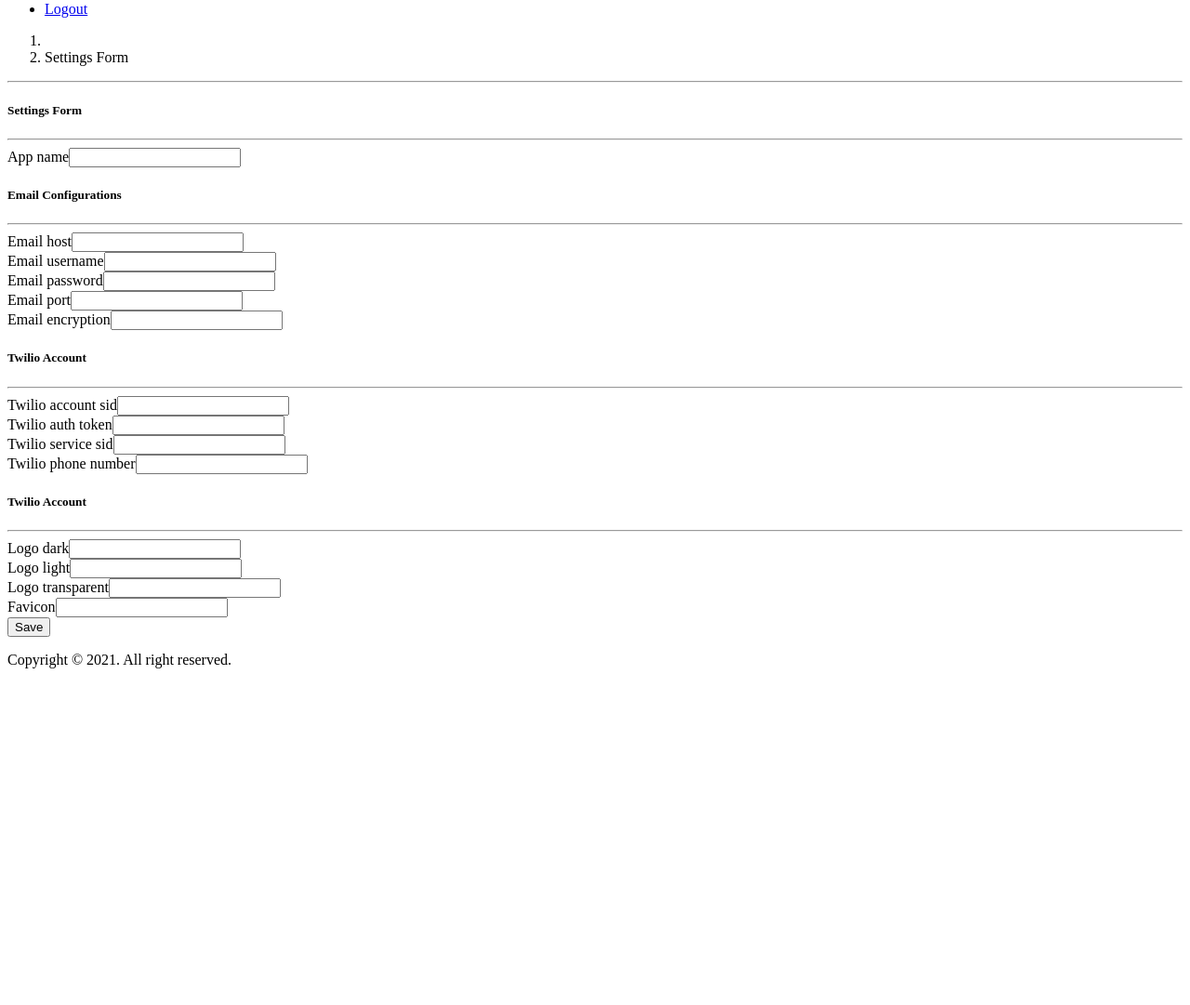
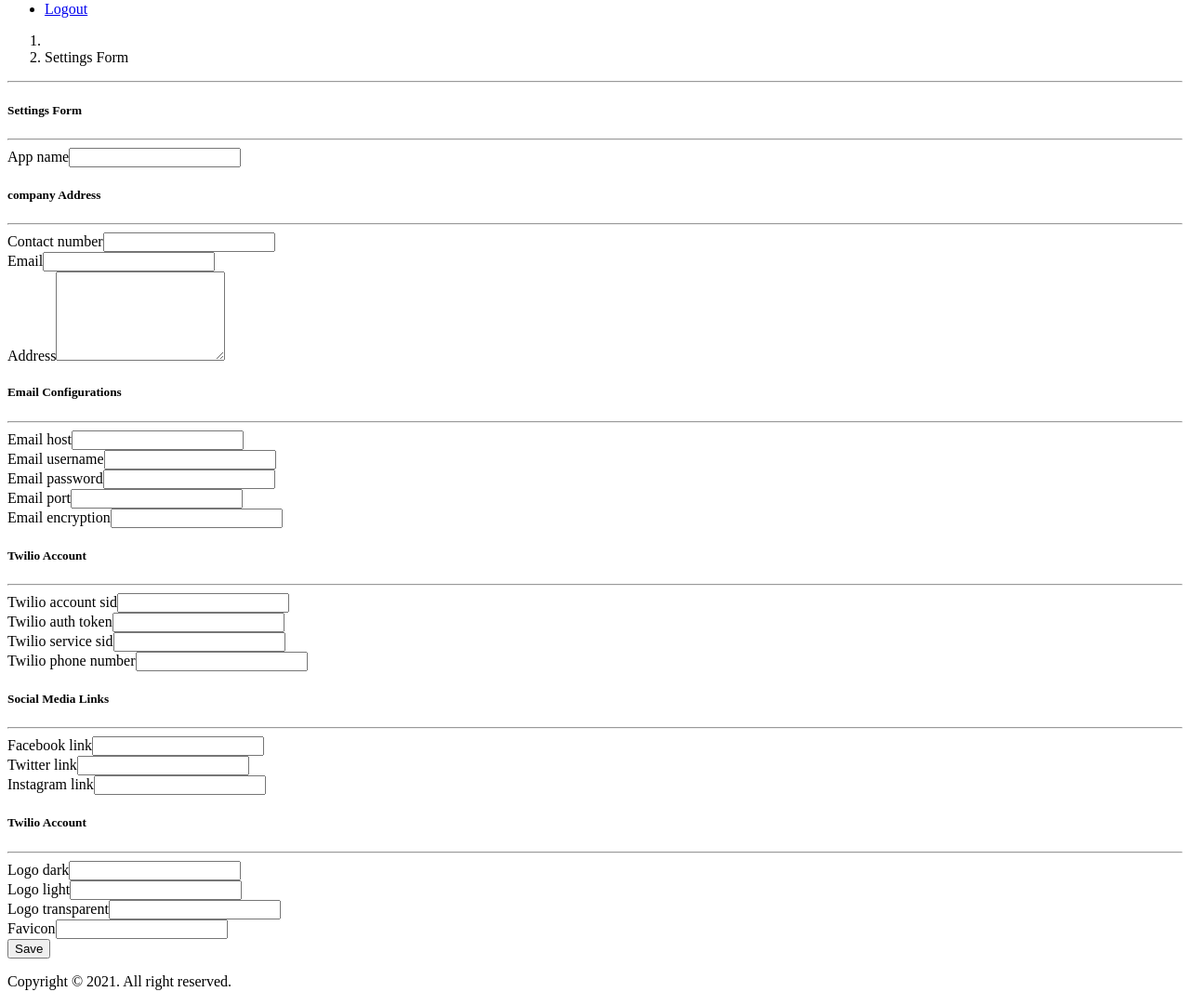
Before and after one commit to DevParmar2101/local-mart, a Yii app: template backend/views/settings/index.php in a window 1280 px wide. Shown: the part 552-1633 px from the top of the page at 93% size. Before the commit the page ends 1271 px from the top, so only its background shows below. Run offline with PHP 8.4 and a stand-in for Yii, Linux system fonts and the light colour scheme; the template is opened without the code that fills it, so the values that code supplies are empty; form fields are guessed from the names that the template uses; some libraries are stand-ins or nearby versions.

Commit message:
-new fields are added in backend/views/settings view folder

```diff
--- a/backend/views/settings/index.php
+++ b/backend/views/settings/index.php
@@ -26,6 +26,23 @@ $this->title = 'Settings Form';
 
 
                 <?= $form->field($model, 'app_name')->textInput() ?>
+
+                <h5 class="mb-0 text-white">company Address</h5>
+                <hr>
+
+                <div class="row">
+                    <div class="col-md-6 col-12">
+                        <?= $form->field($model, 'contact_number')->textInput()?>
+                    </div>
+                    <div class="col-md-6 col-12">
+                        <?= $form->field($model, 'email')->textInput(); ?>
+                    </div>
+                </div>
+                <div class="row">
+                    <div class="col-md-12 col-12">
+                        <?= $form->field($model, 'address')->textarea(['rows' => 6])?>
+                    </div>
+                </div>
 
                 <h5 class="mb-0 text-white">Email Configurations</h5>
                 <hr>
@@ -72,6 +89,24 @@ $this->title = 'Settings Form';
                     </div>
                     <div class="col-md-6 col-12">
                         <?= $form->field($model, 'twilio_phone_number')->textInput() ?>
+                    </div>
+                </div>
+
+                <h5 class="mb-0 text-white">Social Media Links</h5>
+                <hr>
+
+                <div class="row">
+                    <div class="col-md-6 col-12">
+                        <?= $form->field($model, 'facebook_link')->textInput(); ?>
+                    </div>
+                    <div class="col-md-6 col-12">
+                        <?= $form->field($model, 'twitter_link')->textInput(); ?>
+                    </div>
+                </div>
+
+                <div class="row">
+                    <div class="col-md-6 col-12">
+                        <?= $form->field($model, 'instagram_link')->textInput(); ?>
                     </div>
                 </div>
 
```
